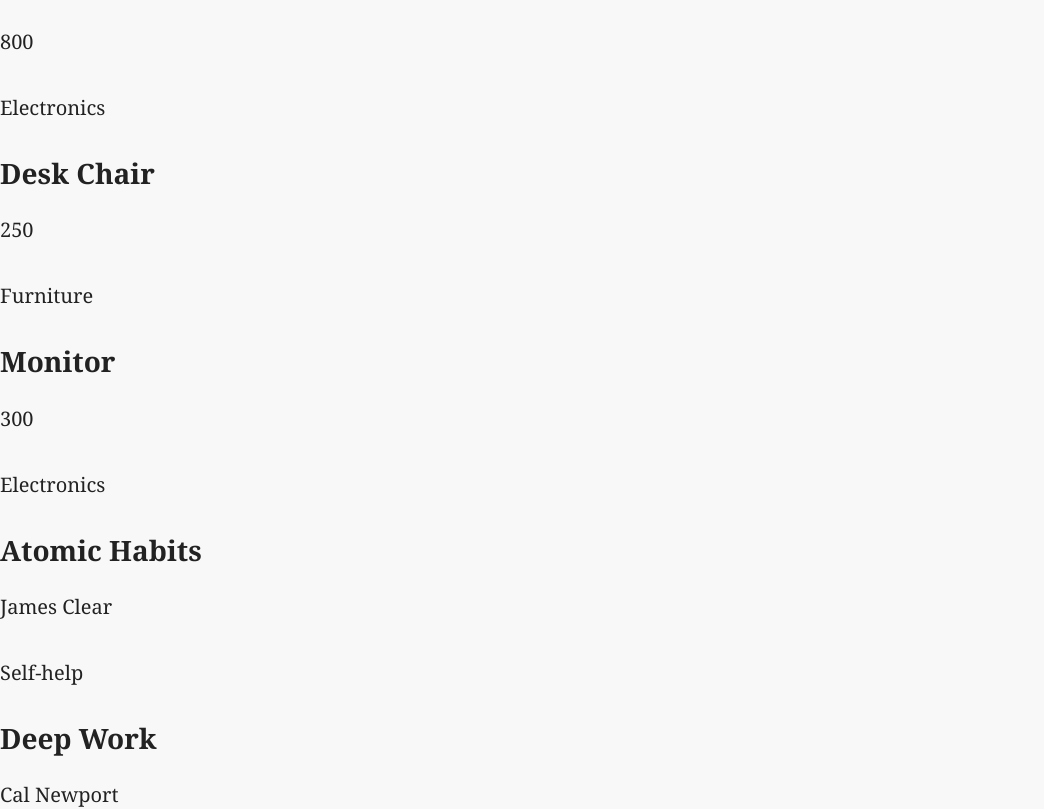
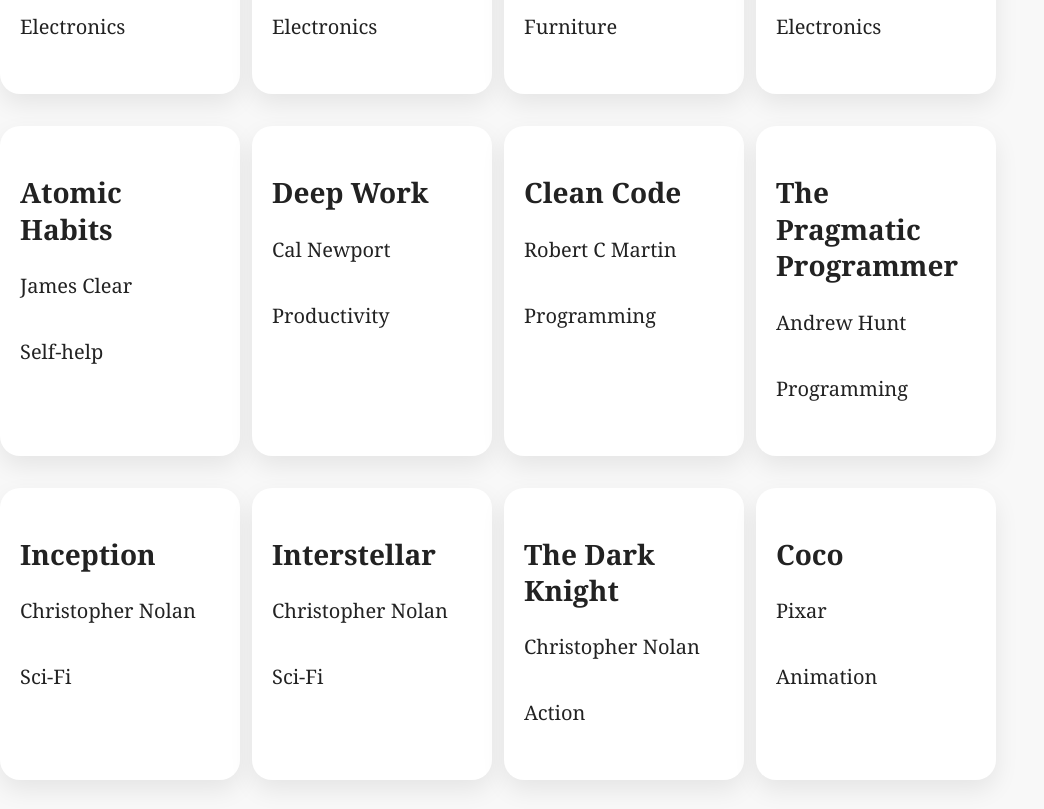
Before and after one commit to fmaslim/personalwebsite, an Angular app: page /projects in a window 1280 px wide. Shown: the part 2960-3769 px from the top of the page, without its empty margins (0-1044 px from the left). Built offline with nearby package versions, Linux system fonts and the light colour scheme.

Commit message:
fixed ngIf on button click missing. Added a new childComponent for movies

```diff
--- a/src/app/app.module.ts
+++ b/src/app/app.module.ts
@@ -13,6 +13,7 @@
 import { AppEmployeeCardComponent } from './components/app-employee-card/app-employee-card.component';
 import { ProductCardComponent } from './components/product-card/product-card.component';
 import { BookCardComponent } from './components/book-card/book-card.component';
+import { MovieCardComponent } from './components/movie-card/movie-card.component';
 
 @NgModule({
   declarations: [
@@ -25,7 +26,8 @@
     ProjectCardComponent,
     AppEmployeeCardComponent,
     ProductCardComponent,
-    BookCardComponent
+    BookCardComponent,
+    MovieCardComponent
   ],
   imports: [
     BrowserModule,
--- /dev/null
+++ b/src/app/components/movie-card/movie-card.component.html
@@ -0,0 +1,7 @@
+<h3>{{ movie.title }}</h3>
+<p>
+    {{ movie.director }}
+</p>
+<p>
+    {{ movie.genre }}
+</p>
--- a/src/app/projects/projects.component.html
+++ b/src/app/projects/projects.component.html
@@ -5,7 +5,7 @@
         <h1>{{ pageTitle }}</h1>
         <p>{{ pageSubTitle }}</p>
         <button (click)="toggleFeatured()">Toggle Featured Project</button>
-        <p>Featured Project: {{ selectedProject.title }}</p>
+        <p *ngIf="showFeatured">Featured Project: {{ selectedProject.title }}</p>
         <p>{{ selectedProject.description }}</p>
         <div class="tech-tags">
             <span *ngFor="let tag of selectedProject.tags">
@@ -60,22 +60,31 @@
 <section>
     <h2>Employees</h2>
 
-    <div class="employee-list">
+    <div class="employee-list projects-grid">
         <app-employee-card *ngFor="let employee of employees"
-                           [employee]="employee">
+                           [employee]="employee"
+                           class="project-card">
         </app-employee-card>
     </div>
 
-    <div>
+    <div class="employee-list projects-grid">
         <app-product-card *ngFor="let product of products"
-                          [product]="product">
+                          [product]="product"
+                          class="project-card">
         </app-product-card>
     </div>
 
-    <div>
+    <div class="employee-list projects-grid">
         <app-book-card *ngFor="let book of books"
-                       [book]="book">
-
+                       [book]="book"
+                       class="project-card">
         </app-book-card>
     </div>
+
+    <div class="employee-list projects-grid">
+        <app-movie-card *ngFor="let movie of movies"
+                        [movie]="movie"
+                        class="project-card">
+        </app-movie-card>
+    </div>
 </section>
--- a/src/app/projects/projects.component.ts
+++ b/src/app/projects/projects.component.ts
@@ -106,6 +106,28 @@
             genre: 'Programming',
         },
     ];
+    movies = [
+        {
+            title: 'Inception',
+            director: 'Christopher Nolan',
+            genre: 'Sci-Fi',
+        },
+        {
+            title: 'Interstellar',
+            director: 'Christopher Nolan',
+            genre: 'Sci-Fi',
+        },
+        {
+            title: 'The Dark Knight',
+            director: 'Christopher Nolan',
+            genre: 'Action',
+        },
+        {
+            title: 'Coco',
+            director: 'Pixar',
+            genre: 'Animation',
+        },
+    ];
 
     selectedProject = this.projects[0];
 
```
Also changed, not shown: src/app/components/movie-card/movie-card.component.ts (added, +10 -0 lines), src/app/components/movie-card/movie-card.component.css (added), 1 other file (tests, documents, lock files or other folders).
